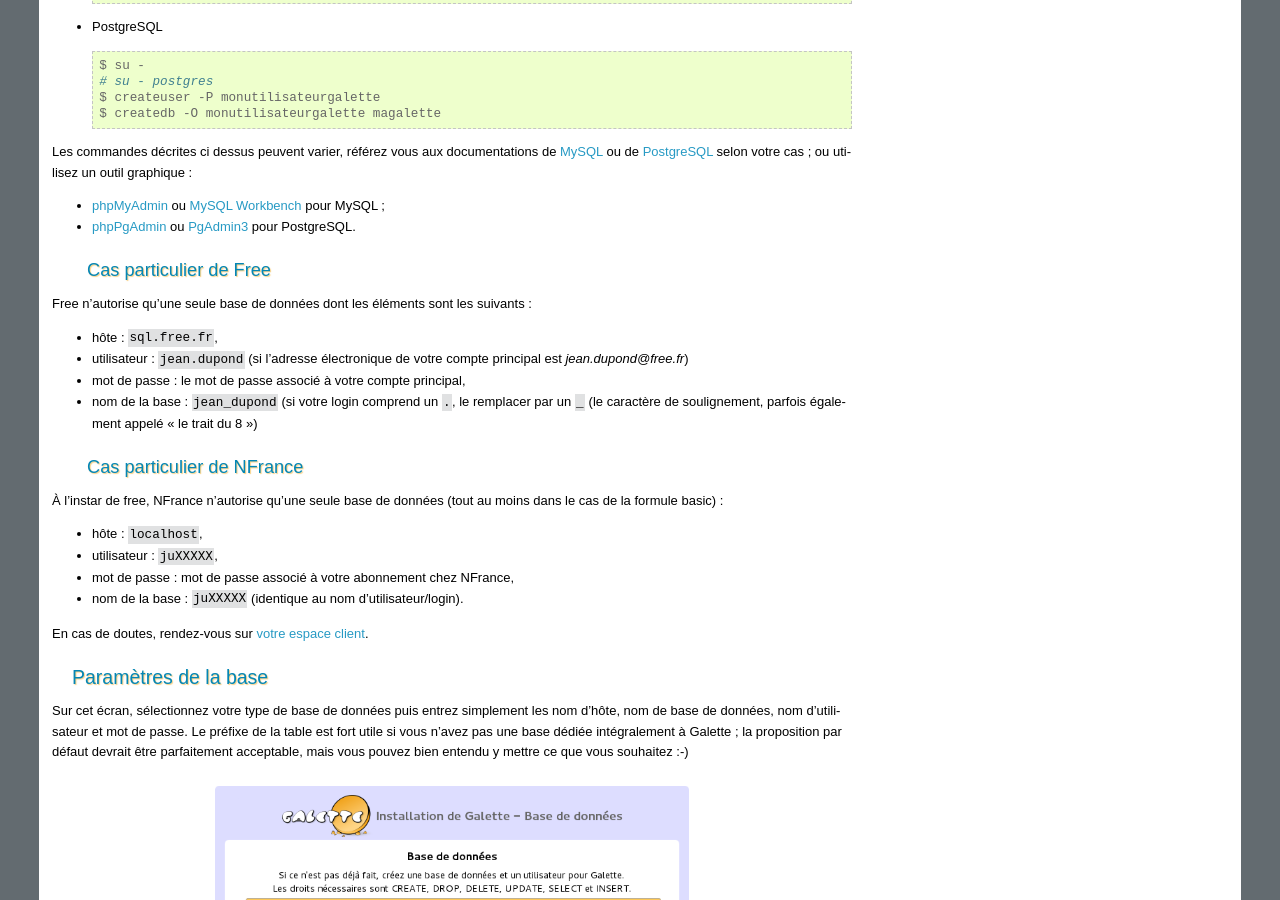
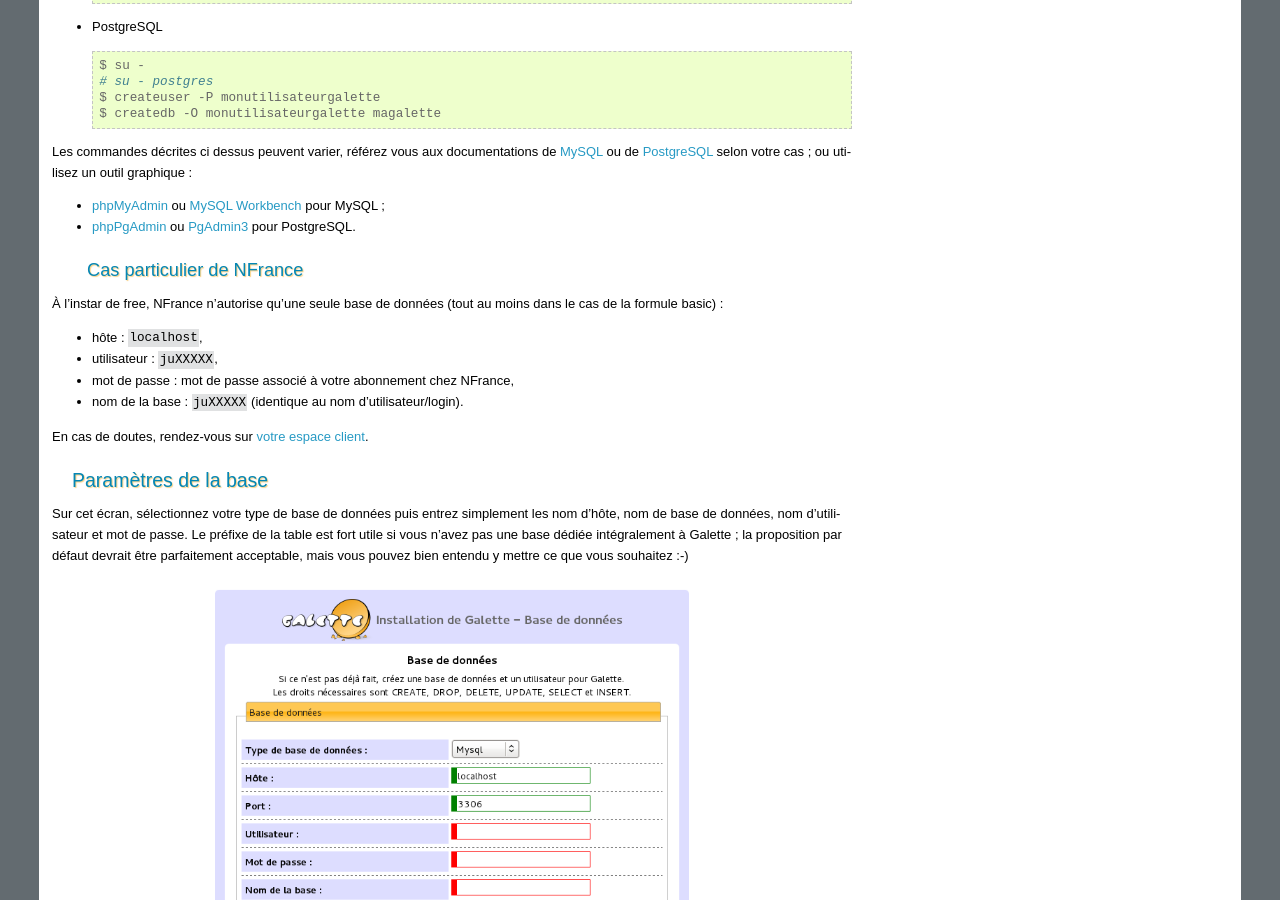
Before and after one commit to galette/galettedoc, a Sphinx documentation site: the page built from source/installation/galette.rst, in a window 1280 px wide and 900 px high, scrolled down 2297 px. Built offline with Sphinx 7.4.7, drawn with Linux system fonts in a browser that asks for light colours; some of the changed text lies outside the part shown.

Commit message:
Pas la pein d'avoir un cas particulier free... Ça ne marche pas chez free :)

```diff
--- a/source/installation/galette.rst
+++ b/source/installation/galette.rst
@@ -79,16 +79,6 @@
 
 * `phpMyAdmin <http://www.phpmyadmin.net>`_ ou `MySQL Workbench <http://www.mysql.fr/downloads/workbench/>`_ pour MySQL ;
 * `phpPgAdmin <http://phppgadmin.sourceforge.net>`_ ou `PgAdmin3 <http://www.pgadmin.org/download/?lang=fr_FR>`_ pour PostgreSQL.
-
-Cas particulier de Free
-^^^^^^^^^^^^^^^^^^^^^^^
-
-Free n'autorise qu'une seule base de données dont les éléments sont les suivants :
-
-* hôte : ``sql.free.fr``,
-* utilisateur : ``jean.dupond`` (si l'adresse électronique de votre compte principal est `jean.dupond@free.fr`)
-* mot de passe : le mot de passe associé à votre compte principal,
-* nom de la base : ``jean_dupond`` (si votre login comprend un ``.``, le remplacer par un ``_`` (le caractère de soulignement, parfois également appelé « le trait du 8 »)
 
 Cas particulier de NFrance
 ^^^^^^^^^^^^^^^^^^^^^^^^^^
```
